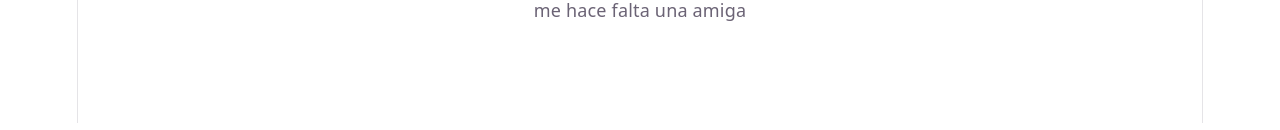
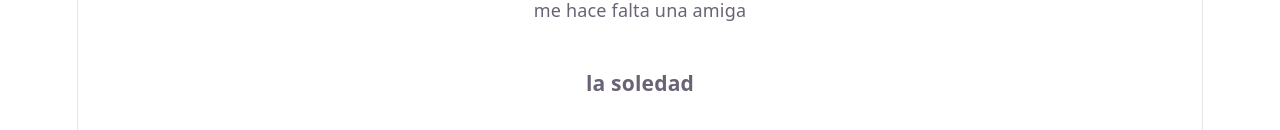
Before and after one commit to catacisneros/cata.fyi, a React (Vite) app in the folder cata.fyi/: page /nov27 in a window 1280 px wide. Shown: the part 1336-1466 px from the top of the page. Built offline with nearby package versions, Linux system fonts and the light colour scheme.

Commit message:
poesia soledad

```diff
--- a/cata.fyi/src/pages/nov27.jsx
+++ b/cata.fyi/src/pages/nov27.jsx
@@ -21,7 +21,7 @@ export default function nov27() {
         contengo mis lagrimas por querer bailar<br />
         porque sin pena despues no puedo brillar<br />
         me encanta reirme, compartir, querer<br />
-        pero que lastima que sola no lo puedo hacer<br />
+        que lastima que sola no lo puedo hacer<br />
         <br />
         <br />
         la soledad me acecha<br />
@@ -49,6 +49,11 @@ export default function nov27() {
         <br />
         <br />
         me hace falta una amiga<br />
+        <br />
+      </p>
+
+      <h3>la soledad</h3>
+      <p>
 
       </p>
     </>
```
